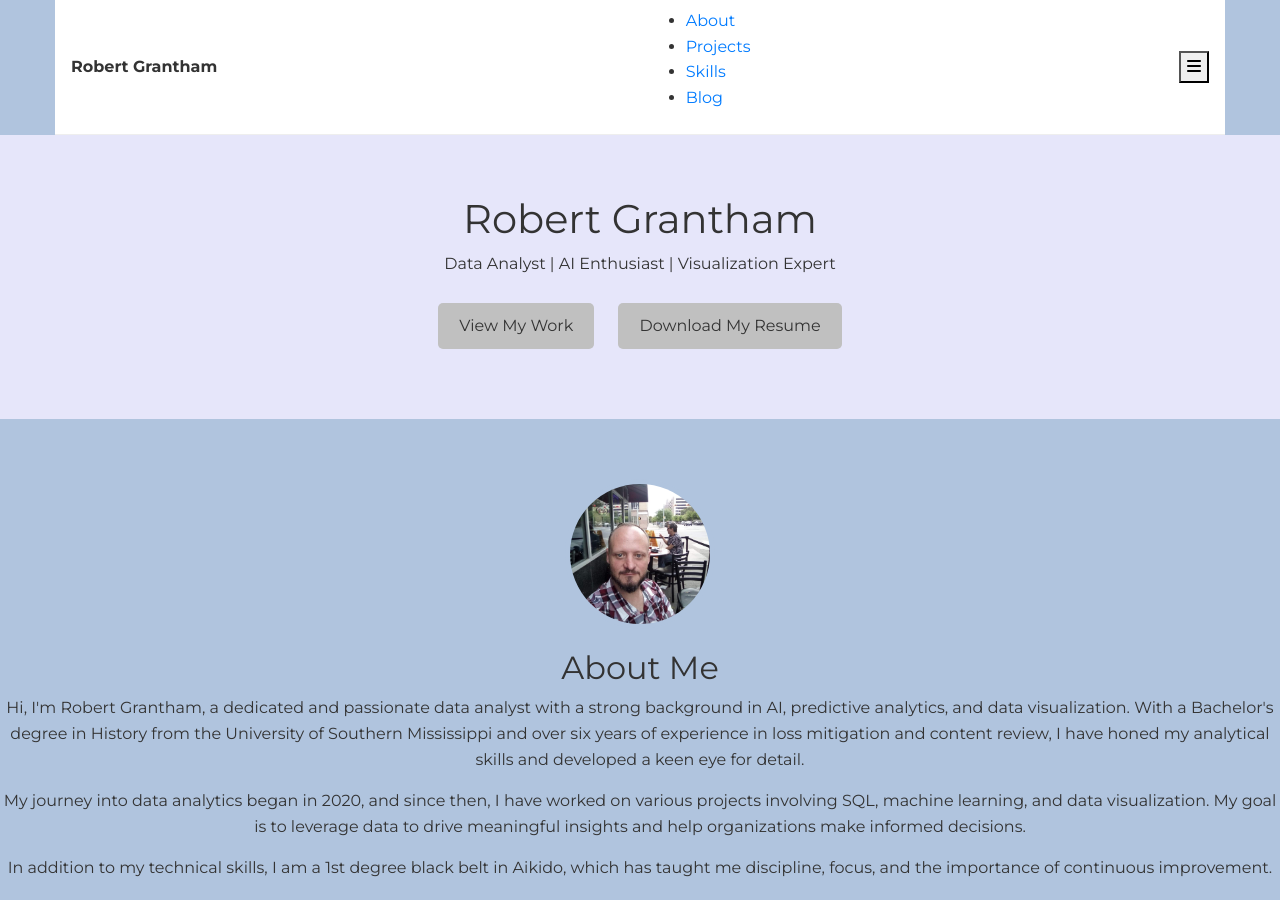
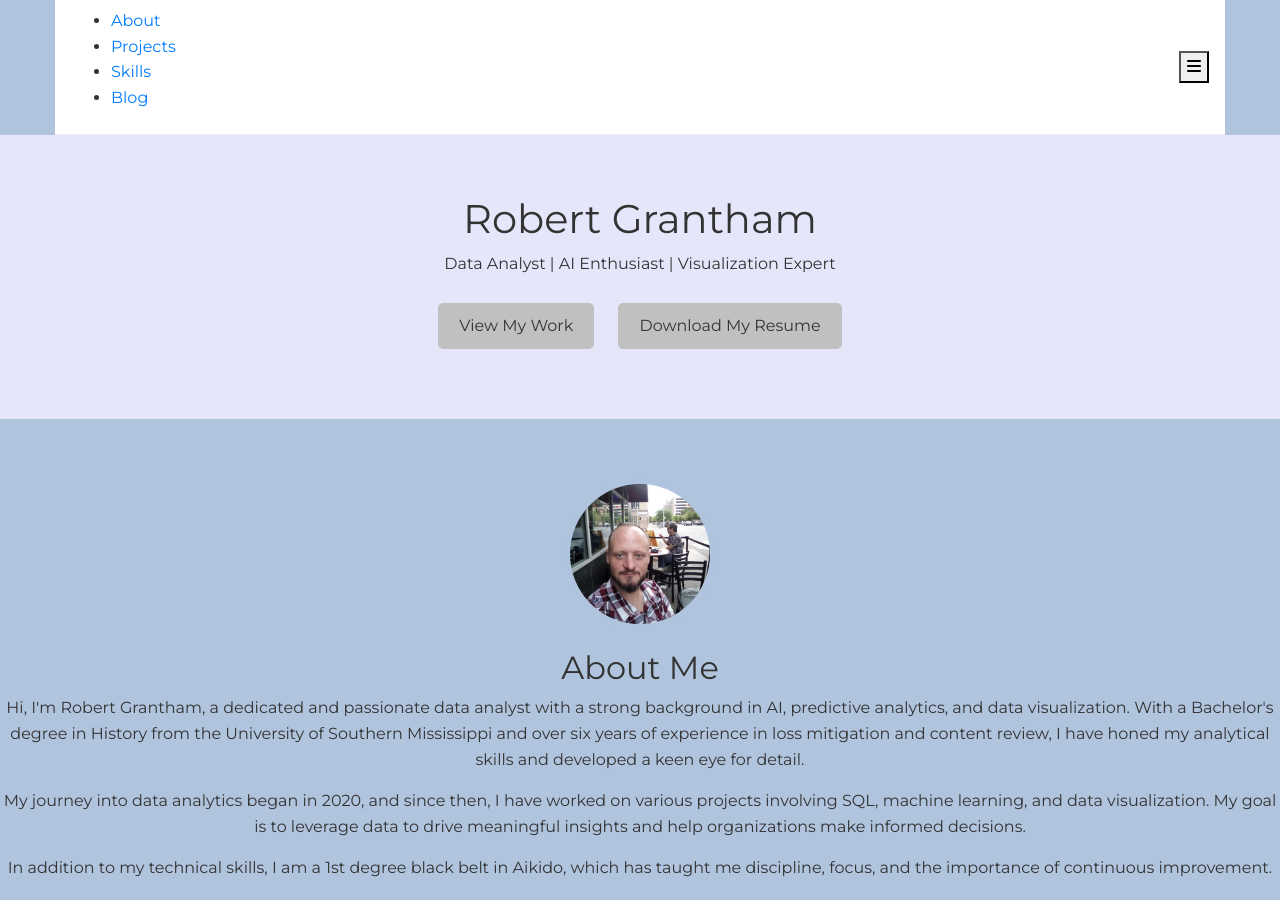
Before and after one commit to rgrantham82/rgrantham82.github.io, a Jekyll site: the page built from index.html, in a window 1280 px wide and 900 px high. Built offline with Jekyll 4.4.1, drawn with Linux system fonts in a browser that asks for light colours; nearby versions of some CDN libraries.

Commit message:
Update header.html

```diff
--- a/_includes/header.html
+++ b/_includes/header.html
@@ -1,16 +1,25 @@
 <header>
   <div class="container">
     <div class="navbar">
-            <a href="/" class="logo">Robert Grantham</a>
       <nav>
-                <ul>
-                    <li><a href="#about">About</a></li>
-                    <li><a href="#projects">Projects</a></li>
-                    <li><a href="#skills">Skills</a></li>
-                    <li><a href="#blog">Blog</a></li>
+        <ul class="nav-links">
+          <li>
+            <a href="#about">About</a>
+          </li>
+          <li>
+            <a href="#projects">Projects</a>
+          </li>
+          <li>
+            <a href="#skills">Skills</a>
+          </li>
+          <li>
+            <a href="#blog">Blog</a>
+          </li>
         </ul>
       </nav>
-            <button class="navbar-toggle"><i class="fas fa-bars"></i></button>
+      <button class="navbar-toggle">
+        <i class="fas fa-bars"></i>
+      </button>
     </div>
   </div>
 </header>
```
Lines whose indentation alone changed are shown as unchanged.
